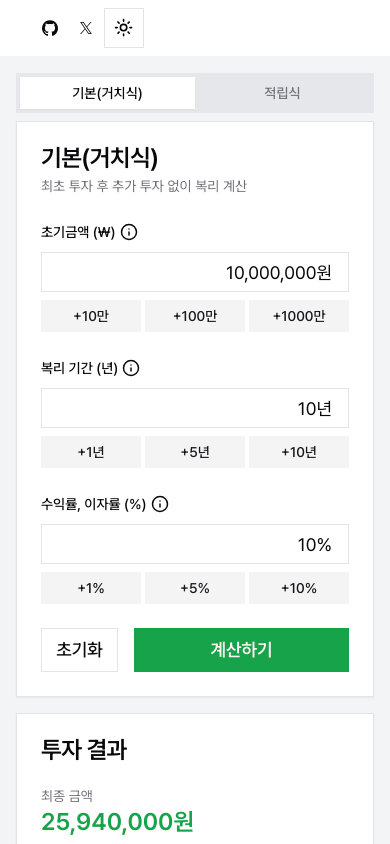
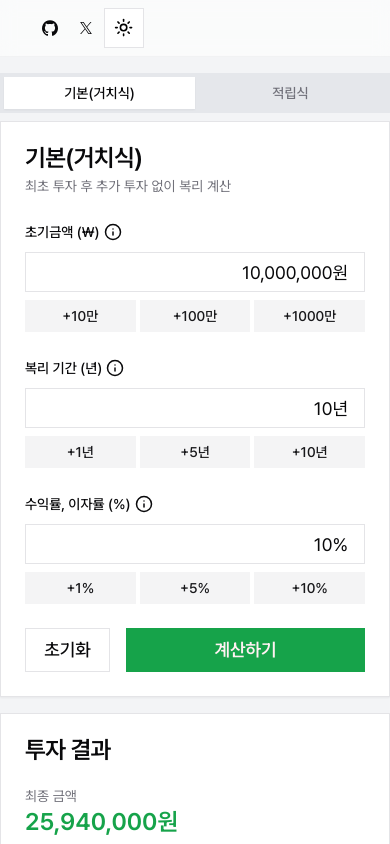
Before and after one commit to PARKmaker/Growi, a React (Vite) app in the folder client/: page /tools/compound-calculator in a window 390 px wide. Shown: the top 844 px of the page. Built offline with nearby package versions, Linux system fonts and the light colour scheme; no server answers.

Commit message:
Style: layout 스타일 수정

```diff
--- a/client/src/App.tsx
+++ b/client/src/App.tsx
@@ -40,7 +40,9 @@ const router = createBrowserRouter([
 function App() {
   return (
     <ThemeProvider defaultTheme={'system'} storageKey={'vite-ui-theme'}>
-      <div className={'relative flex min-h-screen flex-col bg-background'}>
+      <div
+        className={'relative flex min-h-screen min-w-[320px] flex-col bg-gray-100 dark:bg-gray-700'}
+      >
         <RouterProvider router={router} />
       </div>
     </ThemeProvider>
--- a/client/src/components/container.tsx
+++ b/client/src/components/container.tsx
@@ -5,6 +5,8 @@ type ContainerProps = {
 };
 export default function Container({ children }: ContainerProps) {
   return (
-    <div className="container relative mx-auto my-4 min-w-[320px] px-4 md:my-8">{children}</div>
+    <div className="container relative mx-auto my-4 min-w-[320px] px-0 sm:my-8 sm:px-4">
+      {children}
+    </div>
   );
 }
--- a/client/src/components/layout/home-layout.tsx
+++ b/client/src/components/layout/home-layout.tsx
@@ -33,10 +33,9 @@ export default function HomeLayout() {
   }
 
   return (
-    <>
+    <div className="mx-auto w-full">
       <SiteHeader />
-      {/*Todo: 320px 이하일때 백그라운드 배경이 짤리는 문제*/}
-      <main ref={upButtonRef} className={'flex-1 bg-gray-100 dark:bg-gray-700'}>
+      <main ref={upButtonRef} className={'flex-1'}>
         <Outlet />
       </main>
       <SiteFooter />
@@ -49,6 +48,6 @@ export default function HomeLayout() {
           Up
         </button>
       ) : null}
-    </>
+    </div>
   );
 }
```
